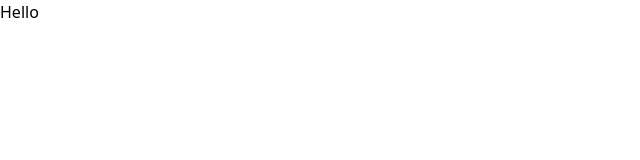
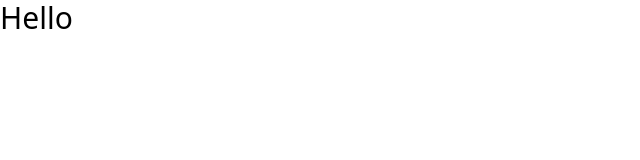
Before and after one commit to IsekaiGuy/Crypt, a React (Vite) app in the folder client/: page / in a window 1280 px wide. Shown: the top 160 px of the page, without its empty margins (0-640 px from the left). Built offline with nearby package versions, Linux system fonts and the light colour scheme.

Commit message:
Created file structure

```diff
--- a/client/src/App.tsx
+++ b/client/src/App.tsx
@@ -1,5 +1,5 @@
 const App = () => {
-  return (<div>Hello</div>)
+  return (<div className='text-3xl'>Hello</div>)
 }
 
 export default App;
--- /dev/null
+++ b/client/src/components/Footer.tsx
@@ -0,0 +1,5 @@
+const Footer = () => {
+    return <footer>Footer</footer>
+}
+
+export default Footer;
--- /dev/null
+++ b/client/src/components/Loader.tsx
@@ -0,0 +1,5 @@
+const Loader = () => {
+    return <div>Loader</div>
+}
+
+export default Loader;
--- /dev/null
+++ b/client/src/components/Navbar.tsx
@@ -0,0 +1,5 @@
+const Navbar = () => {
+    return <nav>Nav</nav>
+}
+
+export default Navbar;
--- /dev/null
+++ b/client/src/components/Services.tsx
@@ -0,0 +1,5 @@
+const Services = () => {
+    return <div>Service</div>
+}
+
+export default Services;
--- /dev/null
+++ b/client/src/components/Transactions.tsx
@@ -0,0 +1,5 @@
+const Transactions = () => {
+    return <div>Transaction</div>
+}
+
+export default Transactions;
--- /dev/null
+++ b/client/src/components/Welcome.tsx
@@ -0,0 +1,5 @@
+const Welcome = () => {
+    return <div>Welcome</div>
+}
+
+export default Welcome;
```
Also changed, not shown: client/powered-by-vitawind-bright.png (deleted), 1 other file (tests, documents, lock files or other folders).
